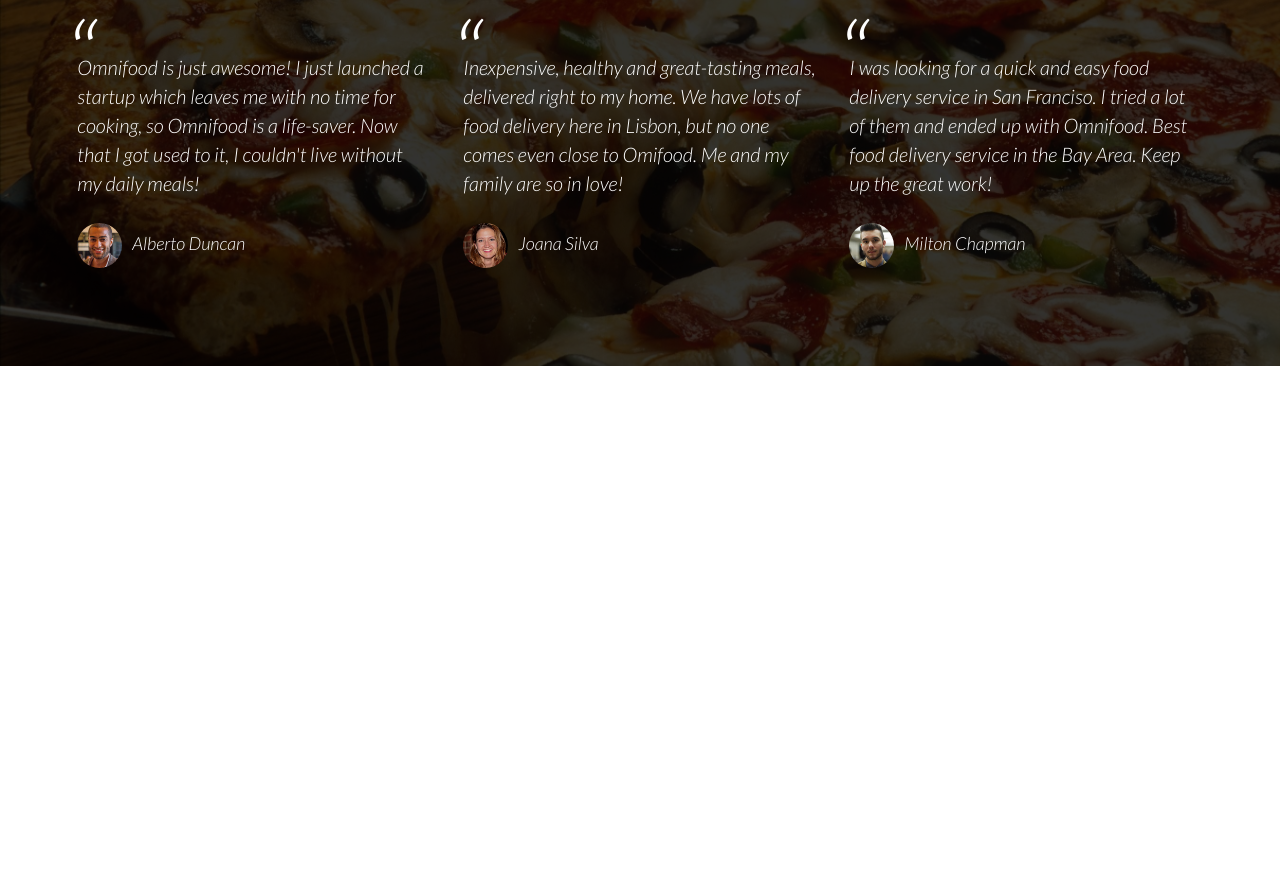
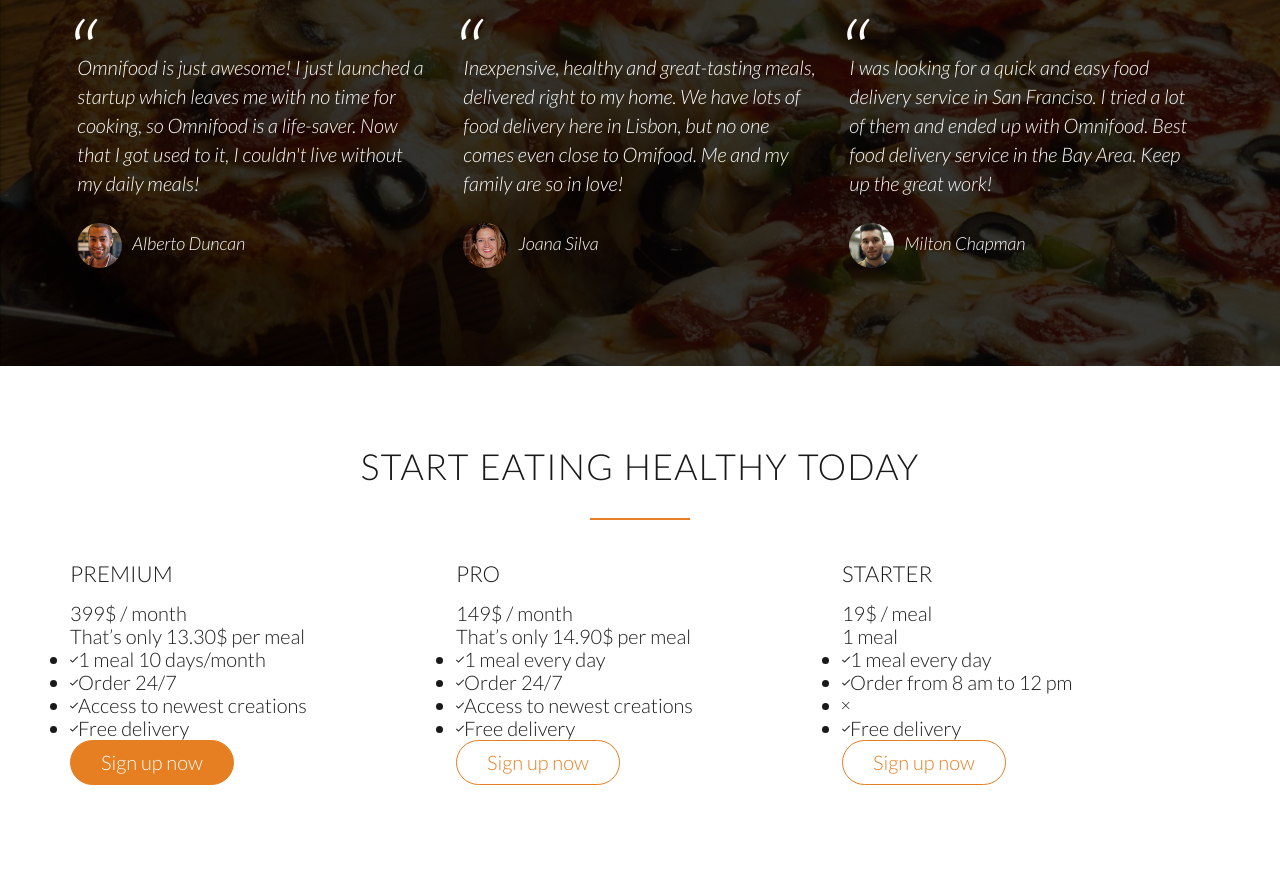
Before and after one commit to GHBW-Web/project_omnifood, a plain HTML site: page index.html in a window 1280 px wide. Shown: the part 3536-4412 px from the top of the page. Before the commit the page ends 3902 px from the top, so only its background shows below. Drawn offline with Linux system fonts and the light colour scheme; files whose address does not match are found by name.

Commit message:
Update index.html

```diff
--- a/index.html
+++ b/index.html
@@ -244,7 +244,76 @@
             </div>
         </div>
     </section>
+    <section class="section-plans">
+        <div class="row">
+            <h2>Start eating healthy today</h2>
+        </div>
+        <div class="row">
+            <div class="col span-1-of-3">
+                <div class="plan-box">
+                    <div class="">
+                        <h3>Premium</h3>
+                        <p class="plan-price">399$ / month</p>
+                        <p class="price-per-meal">That’s only 13.30$ per meal</p>
+                    </div>
+                    <div class="">
+                        <ul>
+                            <li><i class="ion-ios-checkmark-empty"></i>1 meal 10 days/month</li>
+                            <li><i class="ion-ios-checkmark-empty"></i>Order 24/7</li>
+                            <li><i class="ion-ios-checkmark-empty"></i>Access to newest creations</li>
+                            <li><i class="ion-ios-checkmark-empty"></i>Free delivery</li>
+                        </ul>
+                    </div>
+                    <div class="">
+                        <a href="" class="btn btn-full">Sign up now</a>
+                    </div>
+                </div>
 
+            </div>
+            <div class="col span-1-of-3">
+                <div class="plan-box">
+                    <div class="">
+                        <h3>Pro</h3>
+                        <p class="plan-price">149$ / month</p>
+                        <p class="price-per-meal">That’s only 14.90$ per meal</p>
+                    </div>
+                    <div class="">
+                        <ul>
+                            <li><i class="ion-ios-checkmark-empty"></i>1 meal every day</li>
+                            <li><i class="ion-ios-checkmark-empty"></i>Order 24/7</li>
+                            <li><i class="ion-ios-checkmark-empty"></i>Access to newest creations</li>
+                            <li><i class="ion-ios-checkmark-empty"></i>Free delivery</li>
+                        </ul>
+                    </div>
+                    <div class="">
+                        <a href="" class="btn btn-ghost">Sign up now</a>
+                    </div>
+                </div>
+
+            </div>
+            <div class="col span-1-of-3">
+                <div class="plan-box">
+                    <div class="">
+                        <h3>Starter</h3>
+                        <p class="plan-price">19$ / meal</p>
+                        <p class="price-per-meal">1 meal</p>
+                    </div>
+                    <div class="">
+                        <ul>
+                            <li><i class="ion-ios-checkmark-empty"></i>1 meal every day</li>
+                            <li><i class="ion-ios-checkmark-empty"></i>Order from 8 am to 12 pm</li>
+                            <li><i class="ion-ios-close-empty"></i></li>
+                            <li><i class="ion-ios-checkmark-empty"></i>Free delivery</li>
+                        </ul>
+                    </div>
+                    <div class="">
+                        <a href="" class="btn btn-ghost">Sign up now</a>
+                    </div>
+                </div>
+
+            </div>
+        </div>
+    </section>
 
 </body>
 
```
